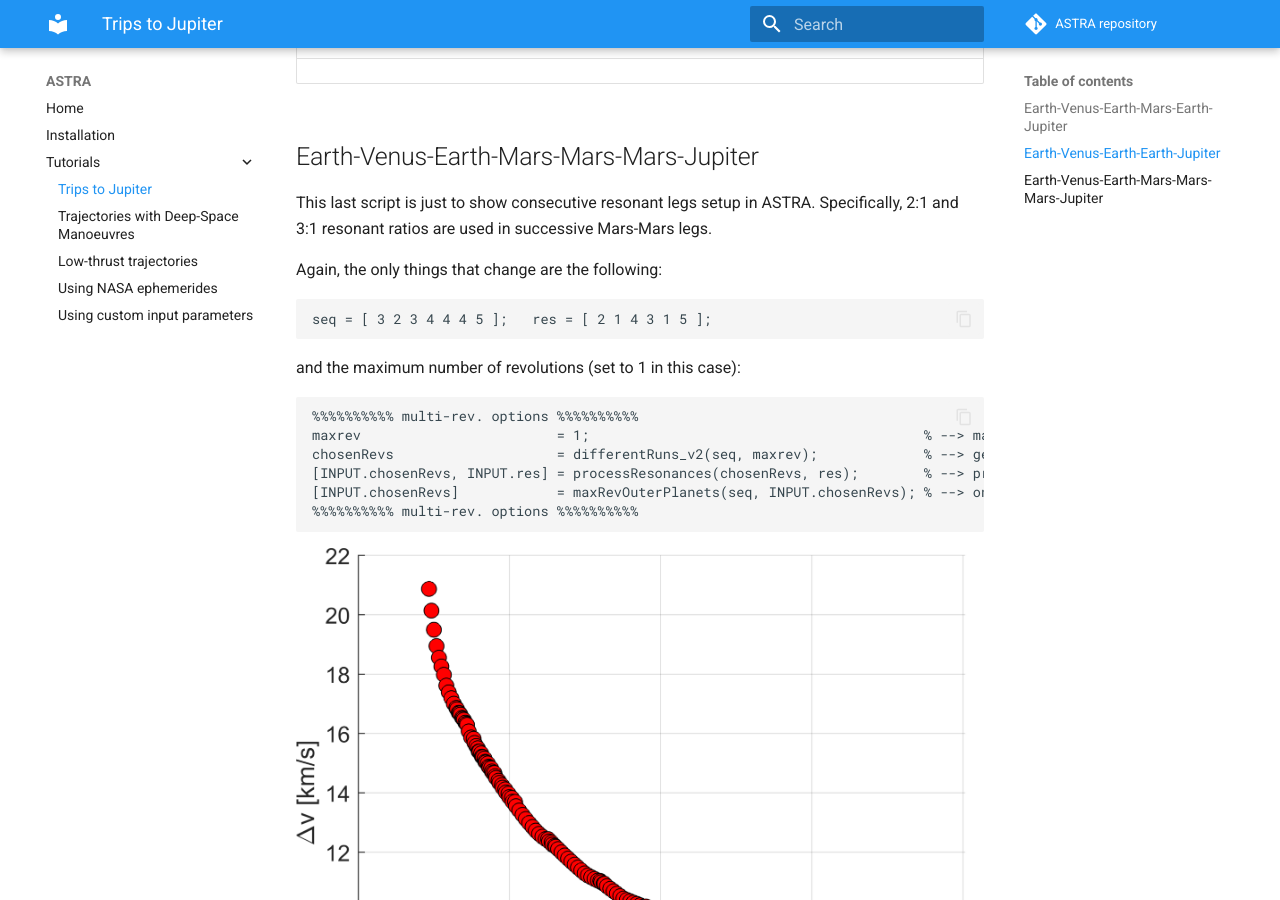
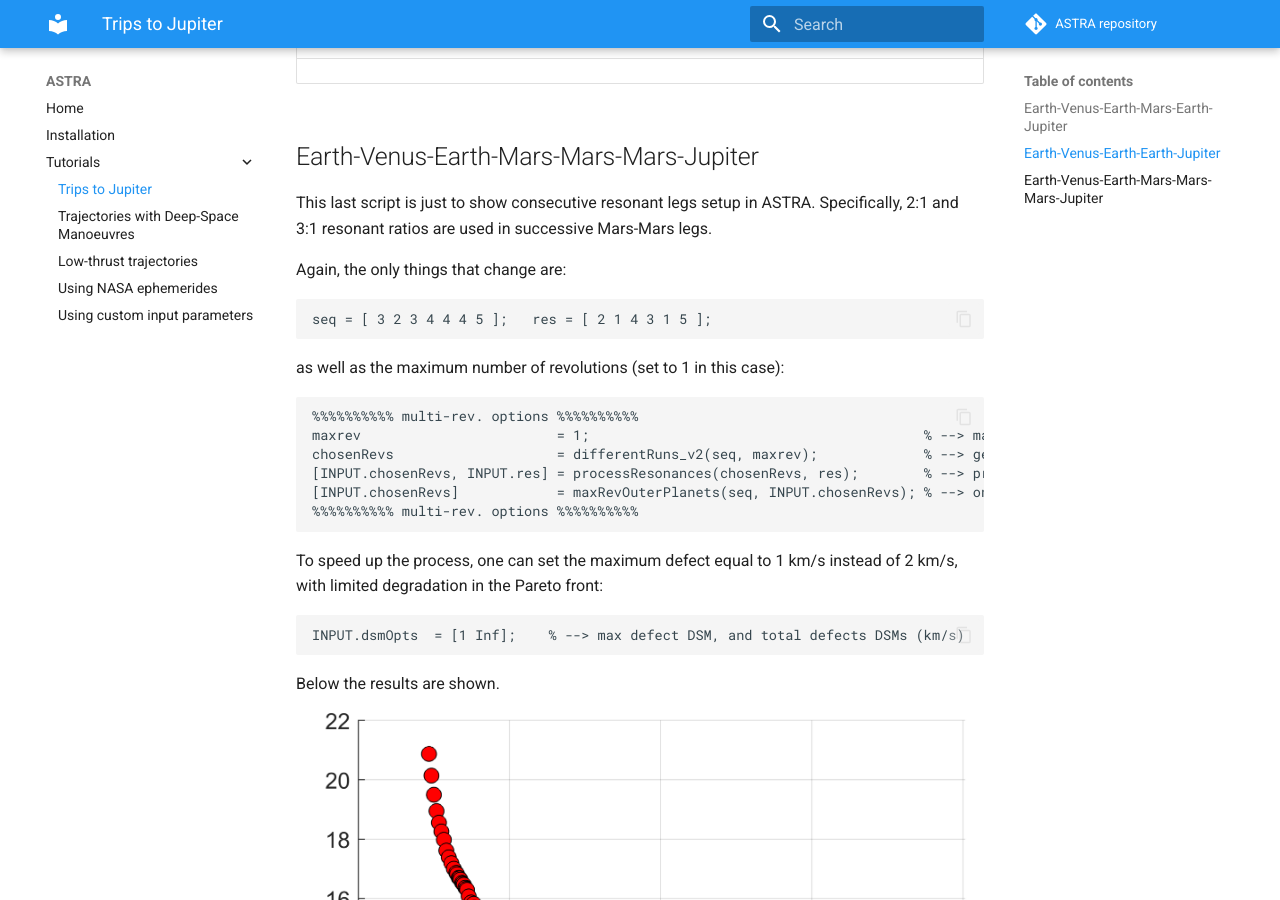
Before and after one commit to andreabellome/astra-documentation, an MkDocs documentation site: the page built from docs/trips_to_jupiter.md, in a window 1280 px wide and 900 px high, scrolled down 8414 px. Built offline with MkDocs 1.6.1 and Material for MkDocs 9.7.7, drawn with Linux system fonts in a browser that asks for light colours; comment, search, counter and statistics services are not loaded.

Commit message:
upd release

````diff
--- a/docs/trips_to_jupiter.md
+++ b/docs/trips_to_jupiter.md
@@ -281,13 +281,13 @@ The same input as before are used. The results are reported below. One notices t
 
 This last script is just to show consecutive resonant legs setup in ASTRA. Specifically, 2:1 and 3:1 resonant ratios are used in successive Mars-Mars legs.
 
-Again, the only things that change are the following:
+Again, the only things that change are:
 
 ```matlab
 seq = [ 3 2 3 4 4 4 5 ];   res = [ 2 1 4 3 1 5 ];
 ```
 
-and the maximum number of revolutions (set to 1 in this case):
+as well as the maximum number of revolutions (set to 1 in this case):
 
 ```matlab
 %%%%%%%%%% multi-rev. options %%%%%%%%%%
@@ -298,6 +298,13 @@ chosenRevs                    = differentRuns_v2(seq, maxrev);             % -->
 %%%%%%%%%% multi-rev. options %%%%%%%%%%
 ```
 
+To speed up the process, one can set the maximum defect equal to 1 km/s instead of 2 km/s, with limited degradation in the Pareto front:
+
+```matlab
+INPUT.dsmOpts  = [1 Inf];    % --> max defect DSM, and total defects DSMs (km/s)
+```
+
+Below the results are shown.
 
 ![fig-pareto-2](./img/figPareto_evemmmj.png)
 
````
Also changed, not shown: site/search/search_index.json, site/trips_to_jupiter/index.html.
